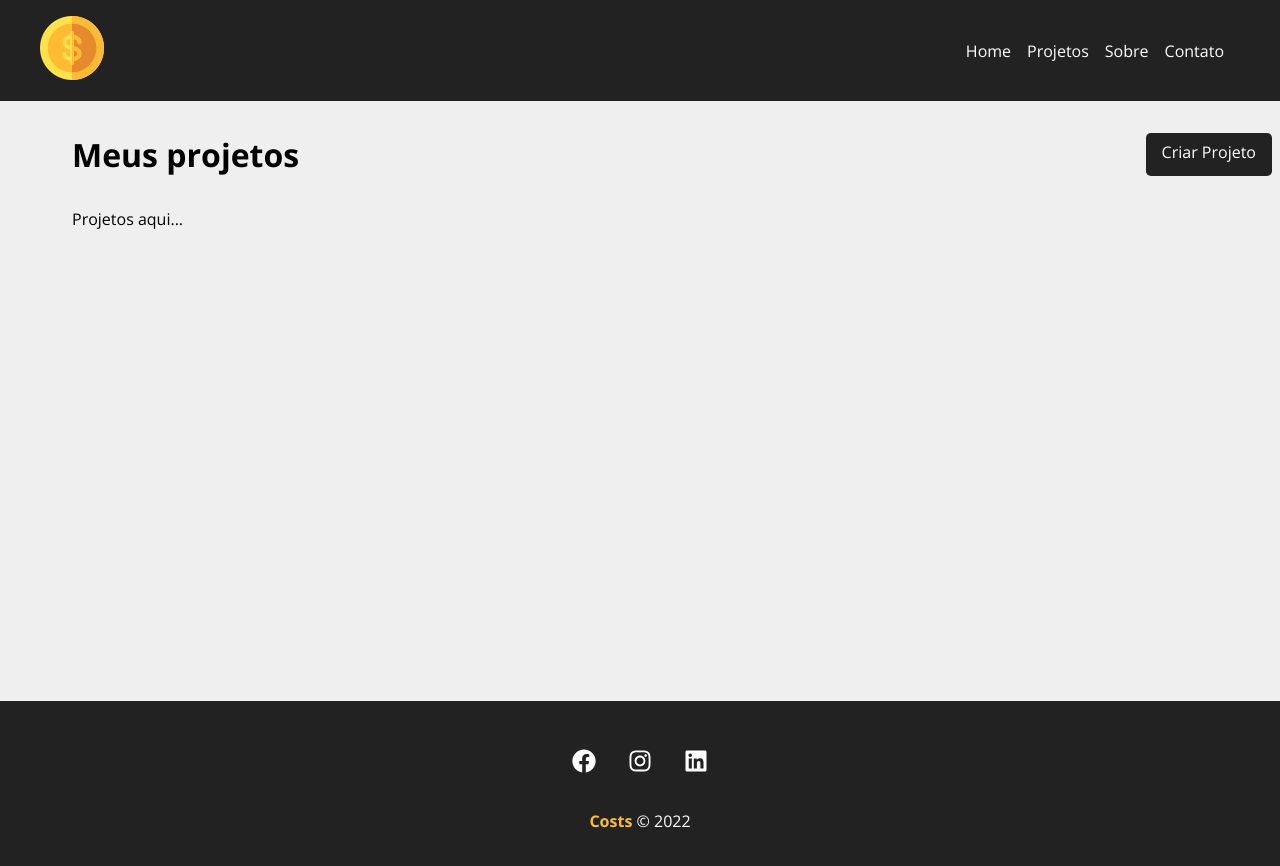
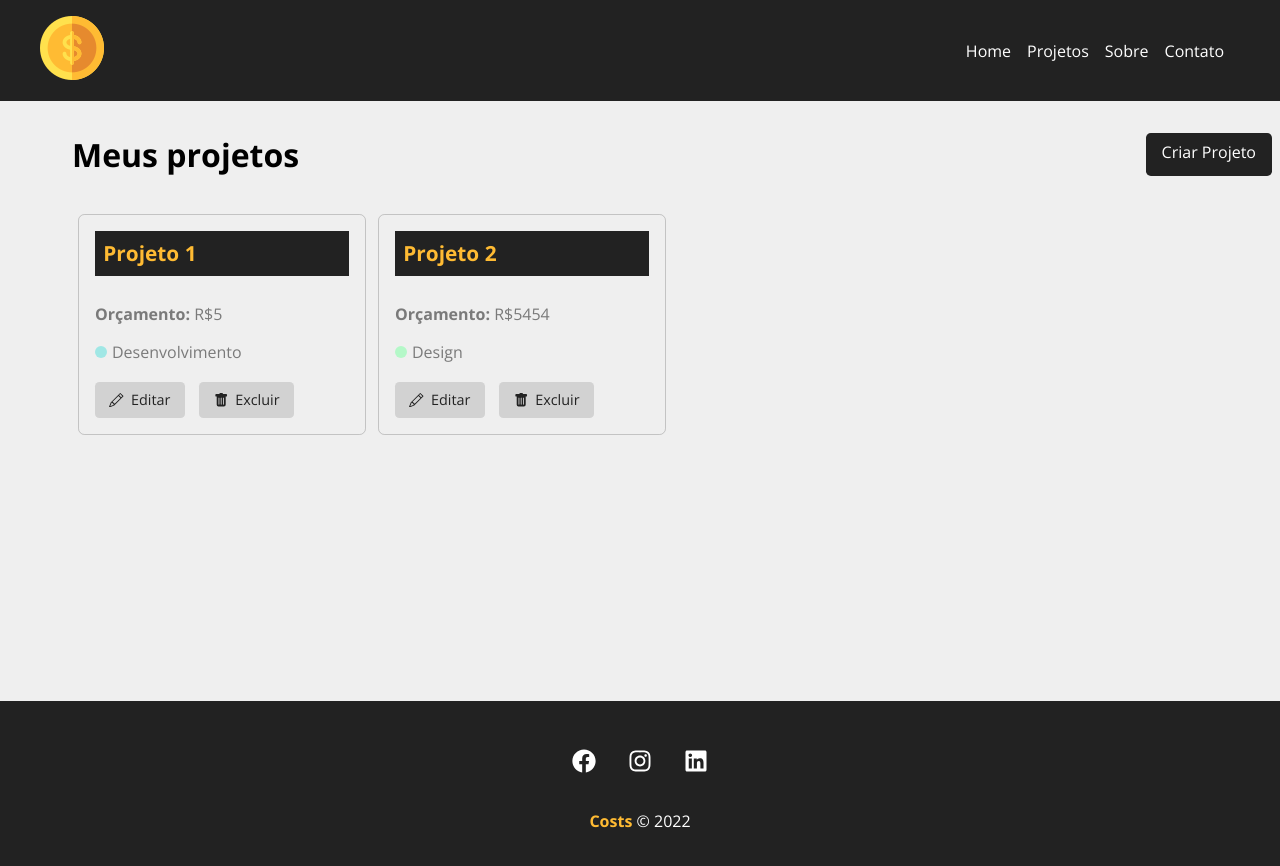
Before and after one commit to alcides07/costs, a React (Create React App) app: page /projetos in a window 1280 px wide. Shown: the top 866 px of the page. Built offline with nearby package versions, Linux system fonts and the light colour scheme; data requests are answered from the project's data file.

Commit message:
Loader e exclusao de projetos

```diff
--- a/db.json
+++ b/db.json
@@ -1,13 +1,23 @@
 {
   "projetos": [
-
     {
+      "nome": "Projeto 1",
+      "orcamento": "5",
       "categoria": {
-        "id": "Selecione uma opção",
-        "nome": "Selecione uma opção"
+        "id": "2",
+        "nome": "Desenvolvimento"
       },
-      "orcamento": "565",
-      "nome": "hfht",
+      "custo": 0,
+      "servicos": [],
+      "id": 1
+    },
+    {
+      "nome": "Projeto 2",
+      "orcamento": "5454",
+      "categoria": {
+        "id": "3",
+        "nome": "Design"
+      },
       "custo": 0,
       "servicos": [],
       "id": 2
--- a/src/components/layout/Footer.js
+++ b/src/components/layout/Footer.js
@@ -5,9 +5,9 @@ function Footer (){
     return (
         <footer className = {styles.footer}>
             <ul className = {styles.redes_sociais}>
-                <li> <FaFacebook/> </li>
-                <li> <FaInstagram/> </li>
-                <li> <FaLinkedin/> </li>
+               <li> <a href = "https://www.facebook.com"> <FaFacebook/> </a> </li>
+               <li> <a href = "https://www.instagram.com"> <FaInstagram/> </a> </li>
+               <li> <a href = "https://www.linkedin.com"> <FaLinkedin/> </a> </li>
             </ul>
             <p className = {styles.copy_right}>
                 <span> Costs </span> &copy; 2022
--- a/src/components/layout/Footer.module.css
+++ b/src/components/layout/Footer.module.css
@@ -16,7 +16,11 @@
     margin: 0 1em;
 }
 
-.redes_sociais li:hover {
+.redes_sociais li a {
+    color: #FFF;
+}
+
+.redes_sociais li a:hover {
     color: #FFBB33;
 }
 
--- /dev/null
+++ b/src/components/layout/Loading.js
@@ -0,0 +1,12 @@
+import styles from "./Loading.module.css"
+import loading from "../../img/loading.svg"
+
+function Loading(){
+    return (
+        <div className = {styles.loader_container}>
+            <img className = {styles.loader} src = {loading} alt = "Loading" />
+        </div>
+    )
+}
+
+export default Loading
--- /dev/null
+++ b/src/components/layout/Loading.module.css
@@ -0,0 +1,11 @@
+.loader_container{
+    width: 100%;
+    height: 100%;
+    display: flex;
+    justify-content: center;
+    align-items: center;
+}
+
+.loader{
+    width: 50px;
+}
--- a/src/components/pages/Projetos.js
+++ b/src/components/pages/Projetos.js
@@ -1,16 +1,64 @@
+import styles from "./Projetos.module.css"
 import { useLocation } from "react-router-dom"
+import { useState, useEffect } from "react"
+
 import Mensagem from "../layout/Mensagem"
-import styles from "./Projetos.module.css"
 import Container from "../layout/Container"
 import LinkButton from "../layout/LinkButton"
+import Loading from "../layout/Loading"
+
+import CardProjeto from "../projeto/CardProjeto"
 
 function Projetos(){
+
+    const [projetos, setProjetos] = useState([])
+    const [removeLoading, setRemoveLoading] = useState(false)
+    const [projeto_mensagem, set_projeto_mensagem] = useState("")
 
     const location = useLocation()
     let mensagem = ""
 
     if (location.state){
         mensagem = location.state.mensagem
+    }
+
+    useEffect(() => {
+        setTimeout(() => {
+
+        fetch("http://localhost:5000/projetos",
+            {
+                method: "GET",
+                headers: {
+                    "Content-Type" : "application/json",
+                },
+            }
+        )
+        . then(resposta => resposta.json())
+        . then((dados) => {
+            setProjetos(dados)
+            setRemoveLoading(true)
+        })
+        .catch(erro => console.log(erro))
+        }, 300)
+    }, [])
+
+    function remover_projeto(id_projeto){
+        fetch(`http://localhost:5000/projetos/${id_projeto}`,
+            {
+                method: "DELETE",
+                headers : {
+                    "Content-Type" : "application json"
+                }
+            }
+        )
+        .then(resposta => resposta.json())
+        .then(() => {
+            setProjetos(projetos.filter(
+                (projeto) => projeto.id !== id_projeto)
+            )
+            set_projeto_mensagem("Projeto removido com sucesso!")
+        })
+        .catch(erro => console.log(erro))
     }
 
     return (
@@ -20,12 +68,32 @@ function Projetos(){
                 <LinkButton rota = "/NovoProjeto" texto = "Criar Projeto" />
             </div>
 
-            {mensagem && (
-                <Mensagem tipo = "sucesso" msg = {mensagem} />
-            )}
+            {/* Há mensagem de criação de projeto */}
+            {mensagem && (<Mensagem tipo = "sucesso" msg = {mensagem} />)}
+            {projeto_mensagem && (<Mensagem tipo = "sucesso" msg = {projeto_mensagem} />)}
 
             <Container customClass = "start">
-                <p> Projetos aqui... </p>
+                {/* Há projetos cadastrados */}
+                {projetos.length > 0 &&
+                    projetos.map((projeto) => (
+                        <CardProjeto
+                        id = {projeto.id}
+                        nome = {projeto.nome}
+                        orcamento = {projeto.orcamento}
+                        categoria = {projeto.categoria.nome}
+                        key = {projeto.id}
+                        handleRemove = {remover_projeto}
+                        />
+                    ))
+                }
+
+                {/* Mostrando loader */}
+                {!removeLoading && <Loading/>}
+
+                {/* O loader sumiu e não há projetos cadastrados */}
+                {removeLoading && projetos.length === 0 && (
+                    <p> Não há projetos cadastrados! </p>
+                )}
             </Container>
         </div>
     )
--- /dev/null
+++ b/src/components/projeto/CardProjeto.js
@@ -0,0 +1,37 @@
+import styles from "./CardProjeto.module.css"
+import {BsPencil, BsFillTrashFill} from "react-icons/bs"
+import { Link } from "react-router-dom";
+
+function CardProjeto({id, nome, orcamento, categoria, handleRemove}){
+
+    const remover = (evento => {
+        evento.preventDefault()
+        handleRemove(id)
+    })
+
+    return (
+        <div className = {styles.card_projeto}>
+            <h4> {nome} </h4>
+            <p>
+                <span> Orçamento: </span> R${orcamento}
+            </p>
+
+            <p className = {styles.texto_categoria}>
+                <span className = {`${styles[categoria.toLowerCase()]}`}> </span>
+                {categoria}
+            </p>
+
+            <div className = {styles.card_projeto_acoes}>
+                <Link to = {`/projeto/${id}`}>
+                    <BsPencil/> Editar
+                </Link>
+
+                <button onClick = {remover}>
+                    <BsFillTrashFill/> Excluir
+                </button>
+            </div>
+        </div>
+    )
+}
+
+export default CardProjeto;
--- /dev/null
+++ b/src/components/projeto/CardProjeto.module.css
@@ -0,0 +1,87 @@
+.card_projeto{
+    padding: 1em;
+    border: 1px solid #0000002f;
+    border-radius: 0.4em;
+    width: 24%;
+    margin: 0.5%;
+}
+
+.card_projeto h4{
+    background-color: #222;
+    color: #FFBB33;
+    padding: .4em;
+    margin-bottom: 1.3em;
+    font-size: 1.3em;
+}
+
+.card_projeto p{
+    color: #7a7a7a;
+    margin-bottom: 1em;
+}
+
+.card_projeto p span{
+    font-weight: bold;
+}
+
+.texto_categoria{
+    display: flex;
+    align-items: center;
+}
+
+.texto_categoria span{
+    display: block;
+    width: 12px;
+    height: 12px;
+    border-radius: 50%;
+    background-color: #CCC;
+    margin-right: 5px;
+}
+
+.texto_categoria .infra{
+    background-color: #FFAEBC;
+}
+
+.texto_categoria .desenvolvimento{
+    background-color: #A0E7E5;
+}
+
+.texto_categoria .design{
+    background-color: #B4F8C8;
+}
+
+.texto_categoria .planejamento{
+    background-color: #FBE7C6;
+}
+
+.card_projeto_acoes{
+    margin-top: 1.2em;
+    display: flex;
+    align-items: center;
+}
+
+.card_projeto_acoes a,
+.card_projeto_acoes button{
+    text-decoration: none;
+    border: none;
+    background-color: rgba(0, 0, 0, 0.123);
+    color: #222;
+    font-size: 0.9em;
+    padding: 0.6em 1em;
+    margin-right: 1em;
+    cursor: pointer;
+    border-radius: 0.3em;
+    display: flex;
+    align-items: center;
+    justify-content: center;
+    transition: 0.5s;
+}
+
+.card_projeto_acoes svg{
+    margin-right: 0.5em;
+}
+
+.card_projeto_acoes a:hover,
+.card_projeto_acoes button:hover{
+    background-color: #222;
+    color: #FFBB33;
+}
```
Also changed, not shown: src/components/pages/Projeto_detalhes.js (added).
